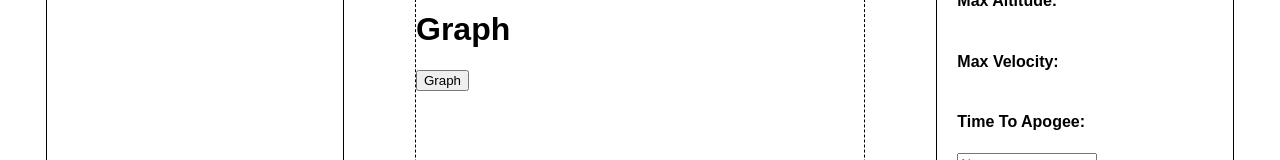
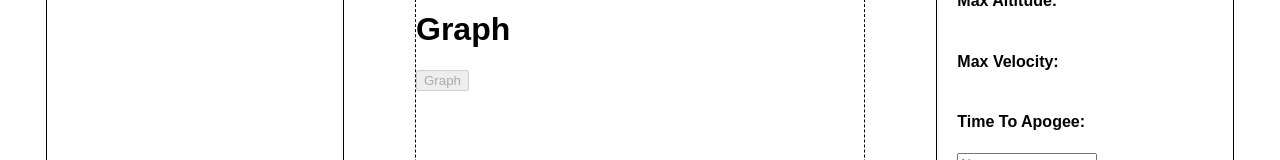
Before and after one commit to lyzengar/compuroc, a React (Create React App) app: page / in a window 1280 px wide. Shown: the part 121-281 px from the top of the page. Built offline with nearby package versions, Linux system fonts and the light colour scheme; the HTML template or start-up script is replaced by a standard one.

Commit message:
fix launch math

```diff
--- a/package.json
+++ b/package.json
@@ -11,6 +11,7 @@
     "mongoose": "^5.1.2",
     "morgan": "^1.9.0",
     "react": "^16.3.2",
+    "react-chartjs": "^1.2.0",
     "react-dom": "^16.3.2",
     "react-materialize": "^2.2.1",
     "react-router-dom": "^4.2.2",
--- a/src/App.jsx
+++ b/src/App.jsx
@@ -6,6 +6,10 @@ import SignupPage from './pages/SignupPage';
 import LoginPage from './pages/LoginPage';
 import Dashboard from './components/Dashboard/Dashboard';
 const parseString = require('xml2js').parseString;
+
+// Mathematical constants
+const G = 9.8;
+const RHO = 1.225;
 
 class App extends Component {
   constructor() {
@@ -26,7 +30,12 @@ class App extends Component {
       maxVel: "",
       timeToApogee: "",
       showSignup: false,
-      showLogin: false
+      showLogin: false,
+      tTA: "",
+      tCoast: "",
+      Scoast: "",
+      newBeta: "",
+      disableButton: true
     }
   }
 
@@ -91,43 +100,51 @@ class App extends Component {
           let burn = apiResults['burn-time-s'];
           let totalW = apiResults['total-weight-g'];
           let propW = apiResults['prop-weight-g'];
-          this.setState({avgThrust: averageThrust[0]})
-          this.setState({burnTime: burn[0]})
-          this.setState({totalWeight: totalW[0]})
-          this.setState({propWeight: propW[0]})
+          console.log(burn[0])
+          this.setState({
+            avgThrust: averageThrust[0],
+            burnTime: burn[0],
+            totalWeight: totalW[0],
+            propWeight: propW[0],
+            disableButton: false
+          })
         }))
   }
 
   //manufacturerId=1&designation=&motor=&type=&impulseClass=H&diameter=&certOrgId=&propellant=&availability=regular%2Coccasional%2C+&sortBy=impulse_class
 
   calcLaunch = () => {
-    var W = ((this.state.mass + this.state.totalWeight)/1000) * 9.8;
-    var a = (this.state.avgThrust / W * 9.8) - 1;
-    var A = Math.pow((Math.PI * this.state.diameter), 2) / 4
-    var beta = W / (this.state.dragCoef * A);
-    this.g = 9.8;
-    this.rho = 1.225;
-    var Sburnout = (2 * beta / this.g * this.rho) * Math.log(Math.cosh(Math.sqrt((a * this.rho) / (2 * beta)) * this.g * this.state.burnTime));
-    var Vburnout = Math.sqrt((2 * beta * a) / this.rho) * Math.tanh(Math.sqrt((a * this.rho) / (2 * beta)) * this.g * this.state.burnTime); //maxVel
-    var newW = ((this.state.mass + this.state.totalWeight - this.state.propWeight)/1000) * 9.8;
-    var newa = (this.state.avgThrust / newW * 9.8) - 1;
-    this.newBeta = newW / (this.state.dragCoef * A);
-    this.Scoast = (this.newBeta / this.g * this.rho) * Math.log(1 + (this.rho / 2 * this.newBeta) * Math.pow(Vburnout, 2));
-    this.tCoast = (Math.sqrt(2 * this.newBeta / this.rho) / this.g) * Math.atan(Math.sqrt(this.rho / 2 * this.newBeta) * Vburnout);
-    var maxAltitude = Sburnout + this.Scoast;
-    this.tTA = this.state.burnTime + this.tCoast; //timeToApogee
+    let W = ((parseFloat(this.state.mass) + parseFloat(this.state.totalWeight))  * 0.0098);
+    let a = (this.state.avgThrust / W ) - 1;
+    let A = (Math.pow(parseFloat(this.state.diameter), 2) * Math.PI / 4) / 1000000;
+    let beta = W / (parseFloat(this.state.dragCoef) * A);
+    let Sburnout = (2 * beta / G * RHO) * Math.log(Math.cosh(Math.sqrt((a * RHO) / (2 * beta)) * G * parseFloat(this.state.burnTime)));
+    let Vburnout = Math.sqrt((2 * beta * a) / RHO) * Math.tanh(Math.sqrt((a * RHO) / (2 * beta))) * G * parseFloat(this.state.burnTime); //maxVel
+    let newW = ((parseFloat(this.state.mass) + (parseFloat(this.state.totalWeight)) - (parseFloat(this.state.propWeight))) * 0.0098);
+    let newa = (parseFloat(this.state.avgThrust) / newW) - 1;
+    let newBeta = newW / (parseFloat(this.state.dragCoef) * A);
+    let Scoast = (newBeta / (G * RHO)) * Math.log(1 + (RHO / (2 * newBeta)) * Math.pow(Vburnout, 2));
+    let tCoast = (Math.sqrt(2 * newBeta / RHO) / G) * Math.atan(Math.sqrt(RHO / 2 * newBeta) * Vburnout);
+    var maxAltitude = Sburnout + Scoast;
+    let tTA = parseFloat(this.state.burnTime) + tCoast; //timeToApogee
+
+    this.setState({
+      tTA: tTA, tCoast: tCoast, Scoast: Scoast, newBeta: newBeta
+    });
 
     this.graphLaunch();
   }
 
   graphLaunch = () => {
     var graphData = [{x: 0, y: 0}];
-    var t = this.tTA - this.tCoast;
-    var graphAlt = () => this.Scoast + (2 * this.newBeta / this.rho * this.g) * Math.log(Math.cos(Math.sqrt(this.rho / 2 * this.newBeta) * this.g * (this.tCoast - t)));
-    for(var i = t; i < this.tTA; i + 0.1) {
-      graphData.push({x: i, y: graphAlt()})
+    var t = parseFloat(this.state.tTA) - this.state.tCoast;
+    let graphAlt = (t) =>  this.state.Scoast + (2 * this.state.newBeta / this.state.rho * G) * Math.log(Math.cos(Math.sqrt(RHO / 2 * this.state.newBeta) * G * (this.state.tCoast - t)));
+
+    for (let i = t; i < this.state.tTA; i += 0.1) {
+      graphData.push({x: i, y: graphAlt(i)})
     }
-    console.log(graphData);
+
+    //console.log(graphData);
   }
 
   componentDidMount() {
@@ -152,6 +169,7 @@ class App extends Component {
           handleMotorData={this.handleMotorData}
           calcLaunch={this.calcLaunch}
           graphLaunch={this.graphLaunch}
+          disableButton={this.state.disableButton}
         />
         <SignupPage
           showSignup={this.state.showSignup}
--- a/src/components/Center/Center.jsx
+++ b/src/components/Center/Center.jsx
@@ -15,6 +15,8 @@ const Center = (props) => {
             <Graph
                 calcLaunch={props.calcLaunch}
                 graphLaunch={props.graphLaunch}
+                disableButton={props.disableButton}
+
             />
         </div>
     )
--- a/src/components/Dashboard/Dashboard.jsx
+++ b/src/components/Dashboard/Dashboard.jsx
@@ -15,6 +15,7 @@ const Dashboard = (props) => {
                 calcLaunch={props.calcLaunch}
                 graphLaunch={props.graphLaunch}
                 handleMotorData={props.handleMotorData}
+                disableButton={props.disableButton}
             />
             <FlightInfo
                 getMotorInfo={props.getMotorInfo}
--- a/src/components/Graph/Graph.jsx
+++ b/src/components/Graph/Graph.jsx
@@ -5,7 +5,7 @@ const Graph = (props) => {
     return (
         <div className="Graph">
             <h1>Graph</h1>
-            <button onClick={props.calcLaunch}>Graph</button>
+            <button disabled={props.disableButton} onClick={props.calcLaunch || props.graphLaunch}>Graph</button>
         </div>
     )
 }
```
Also changed, not shown: 1 other file (tests, documents, lock files or other folders).
